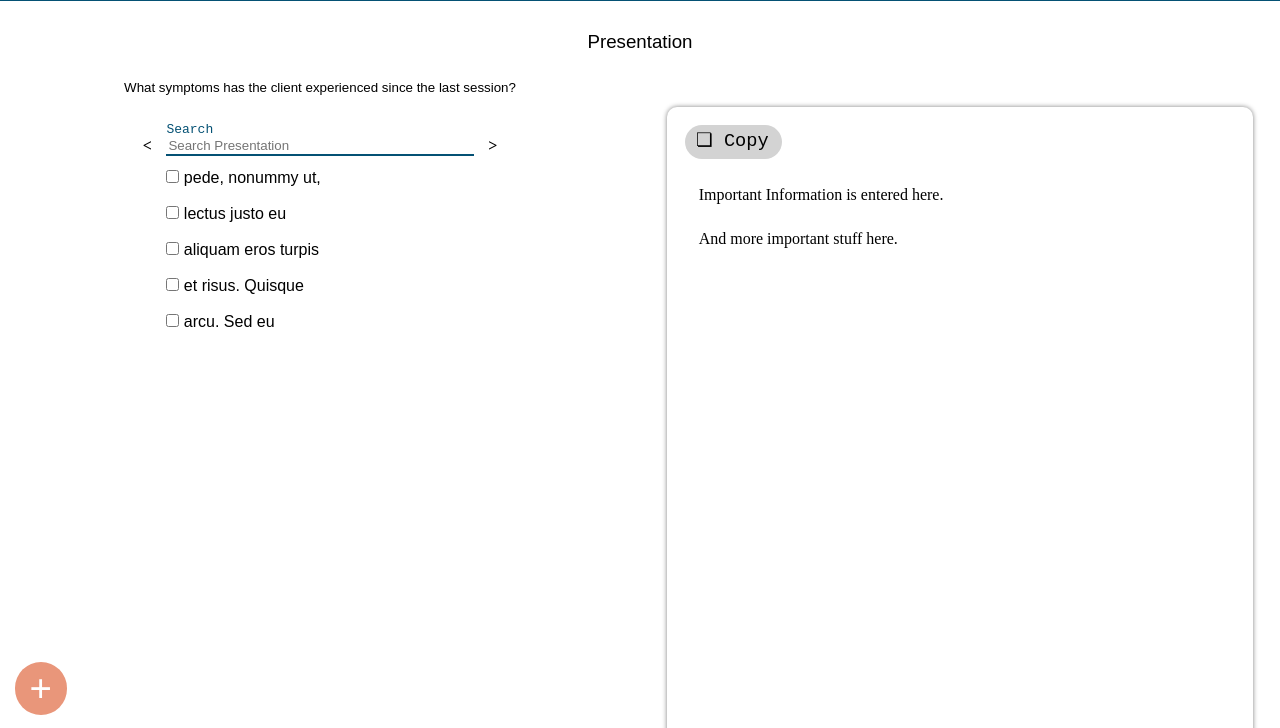
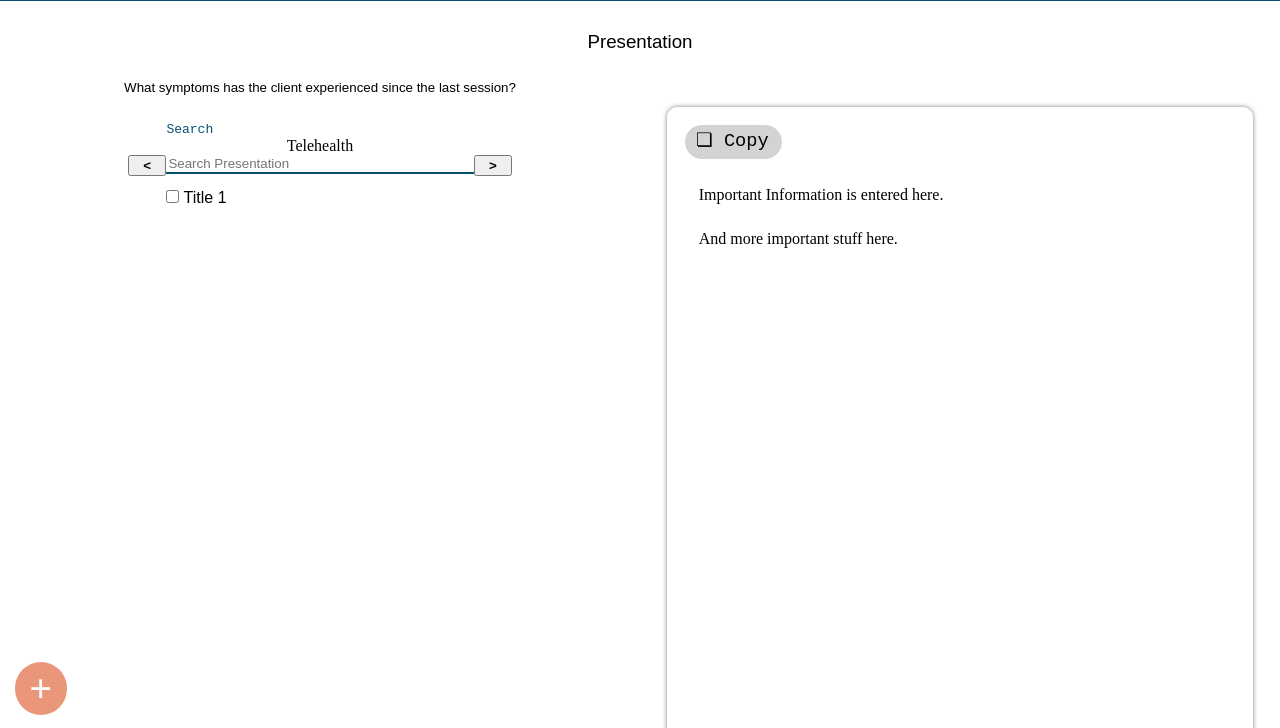
Before and after one commit to Khenkelman/NoteAssist, a plain HTML site: page index.html in a window 1280 px wide. Shown: the part 72-800 px from the top of the page. Drawn offline with Linux system fonts and the light colour scheme.

Commit message:
Change search range for categories to no longer return undefined, website loads Telehealth on open

```diff
--- a/data.json
+++ b/data.json
@@ -1,31 +1,31 @@
 [
 	{
-		"Category": "blandit at, nisi. Cum sociis natoque penatibus et magnis dis",
-		"Title": "pede, nonummy ut,",
-		"Description": "luctus ut, pellentesque eget, dictum placerat, augue. Sed molestie. Sed",
-		"Output": "arcu vel quam dignissim pharetra. Nam ac nulla. In tincidunt"
+		"Category": "Telehealth",
+		"Title": "Title 1",
+		"Description": "Desc 1",
+		"Output": "Output 1"
 	},
 	{
-		"Category": "lobortis risus. In mi pede, nonummy ut, molestie in, tempus",
-		"Title": "lectus justo eu",
-		"Description": "rutrum. Fusce dolor quam, elementum at, egestas a, scelerisque sed,",
-		"Output": "sit amet diam eu dolor egestas rhoncus. Proin nisl sem,"
+		"Category": "Presentation",
+		"Title": "Title 2",
+		"Description": "Desc 2",
+		"Output": "Output 2"
 	},
 	{
-		"Category": "quam quis diam. Pellentesque habitant morbi tristique senectus et netus",
-		"Title": "aliquam eros turpis",
+		"Category": "Symptoms",
+		"Title": "Title 3",
 		"Description": "magna. Sed eu eros. Nam consequat dolor vitae dolor. Donec",
 		"Output": "Quisque varius. Nam porttitor scelerisque neque. Nullam nisl. Maecenas malesuada"
 	},
 	{
-		"Category": "eget, ipsum. Donec sollicitudin adipiscing ligula. Aenean gravida nunc sed",
-		"Title": "et risus. Quisque",
+		"Category": "Diagnoses",
+		"Title": "Title 4",
 		"Description": "vitae mauris sit amet lorem semper auctor. Mauris vel turpis.",
 		"Output": "Donec vitae erat vel pede blandit congue. In scelerisque scelerisque"
 	},
 	{
-		"Category": "et malesuada fames ac turpis egestas. Fusce aliquet magna a",
-		"Title": "arcu. Sed eu",
+		"Category": "Disruption",
+		"Title": "Title 5",
 		"Description": "mattis ornare, lectus ante dictum mi, ac mattis velit justo",
 		"Output": "ipsum dolor sit amet, consectetuer adipiscing elit. Curabitur sed tortor."
 	}
--- a/index.html
+++ b/index.html
@@ -29,16 +29,16 @@
         <!-- Search Bar -->
         <div id=search>
             <p id=searchtitle>Search</p>
-
-            <a href="" id=arrow>&#60;</a>
+            <p id="testp"></p>
+            <button id=arrow1 onclick="categoryMove('subtract')">&#60;</button>
             <input type="text" placeholder="Search Presentation" id=searchbox>
-            <a href="" id=arrow>&#62;</a>
+            <button id=arrow2 onclick="categoryMove('add')">&#62;</button>
         </div>
 
 
         <!-- Check Boxes -->
         <div id=boxes>
-        <!--javascript file takes care of this part-->
+        <!-- javascript file takes care of this part-->
         </div>
     </div>
 
--- a/main.js
+++ b/main.js
@@ -1,15 +1,52 @@
+var categorySelected = 0;
+var categoryCurrent = "Telehealth"
+const categories = ["Telehealth","Presentation","Symptoms","Diagnoses","Disruption","Safety","Topics","Stage","Interventions","Response","Strengths","Progress","Tasks"];
+
+function categoryMove(command){
+  if(command == "add"&&categorySelected<12){
+    categorySelected += 1;
+  }
+  if(command == "subtract"&&categorySelected>0){
+    categorySelected -= 1;
+  }
+  var categoryCurrent = categories[categorySelected];
+  document.getElementById('testp').innerHTML = categoryCurrent;
+
   var xhttp = new XMLHttpRequest();
   xhttp.onreadystatechange = function() {
     if (this.readyState == 4 && this.status == 200) {
-    var testData = JSON.parse(xhttp.responseText)
+      var testData = JSON.parse(xhttp.responseText);
     //print
       var output = '';
       for(var i = 0; i < testData.length; i++){
-      //console.log(testData[i].Title)
+        if(testData[i].Category == categoryCurrent){
           output += '<input type="checkbox" id=${testData[i].Title}><label for=${testData[i] .Title}   >'+"  "+testData[i].Title+'</label><br><br>';
         }
+      }
       document.getElementById('boxes').innerHTML = output;
+
     }
   };
   xhttp.open("GET", "data.json", true);
   xhttp.send();
+
+
+}
+
+var xhttp = new XMLHttpRequest();
+  xhttp.onreadystatechange = function() {
+    if (this.readyState == 4 && this.status == 200) {
+      var testData = JSON.parse(xhttp.responseText);
+    //print
+      var output = '';
+      for(var i = 0; i < testData.length; i++){
+        if(testData[i].Category == categoryCurrent){
+          output += '<input type="checkbox" id=${testData[i].Title}><label for=${testData[i] .Title}   >'+"  "+testData[i].Title+'</label><br><br>';
+        }
+      }
+      document.getElementById('boxes').innerHTML = output;
+      document.getElementById('testp').innerHTML = categoryCurrent;
+    }
+  };
+  xhttp.open("GET", "data.json", true);
+  xhttp.send();
--- a/styles.css
+++ b/styles.css
@@ -55,7 +55,7 @@ h3 {
     border: 0px;
     border-bottom: 2pt solid #045174;
 }
-#arrow{
+#arrow1,#arrow2{
     width:10%;
     float:left;
     font-weight:900;
```
Lines whose indentation alone changed are shown as unchanged.
